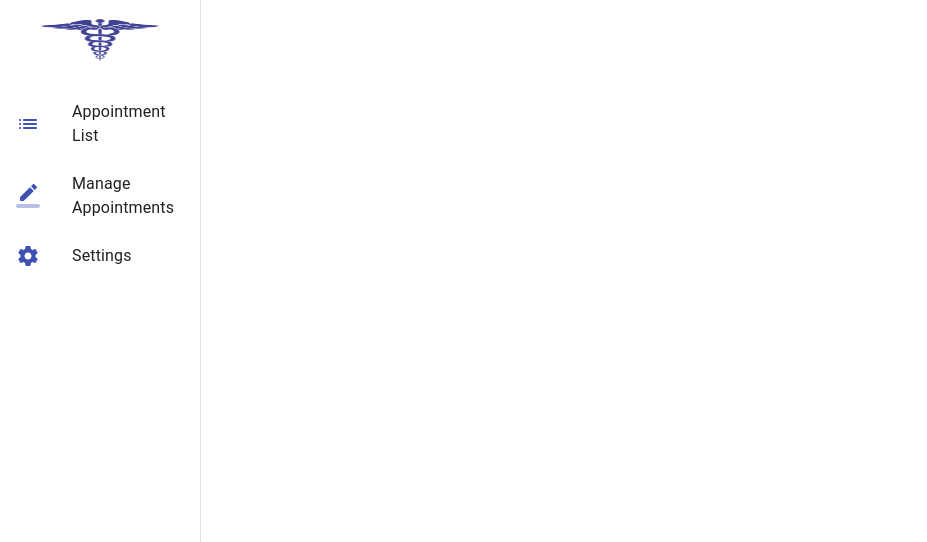
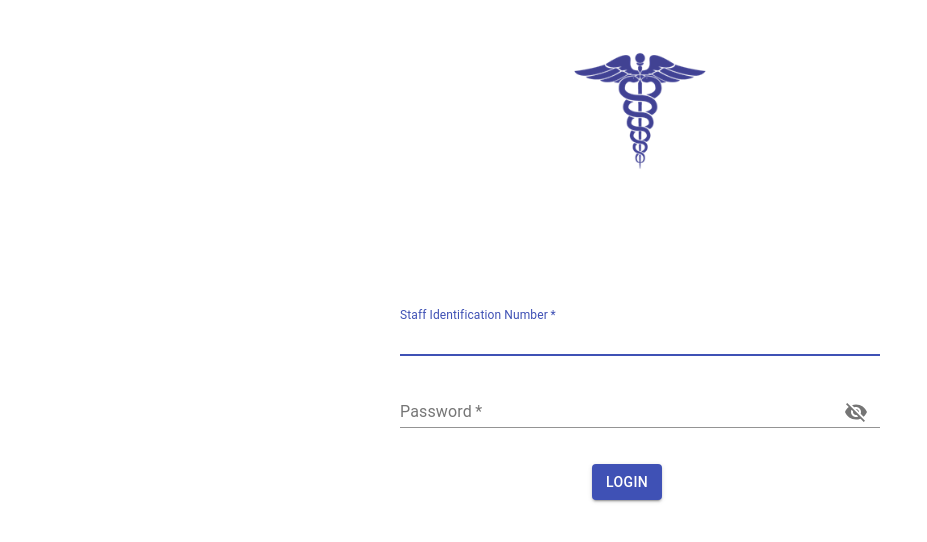
Before and after one commit to Sena543/doctors-proj, a React (Create React App) app: page /login in a window 1280 px wide. Shown: the top 542 px of the page, without its empty margins (0-927 px from the left). Built offline with nearby package versions, Linux system fonts and the light colour scheme.

Commit message:
done with login page

```diff
--- a/src/App.js
+++ b/src/App.js
@@ -1,22 +1,23 @@
 // import logo from './logo.svg';
 import { createMuiTheme } from "@material-ui/core";
-import { Route, BrowserRouter as Router, Switch } from "react-router-dom";
+import { Route, BrowserRouter as Router, Switch, Redirect } from "react-router-dom";
 import "./App.css";
 import Layout from "./components/Layout";
 import Appointments from "./pages/Appointments";
+import Login from "./pages/Login";
 import ManageAppointments from "./pages/ManageAppointments";
 import Settings from "./pages/Settings";
 
-
-const theme = createMuiTheme({
-
-})
+const theme = createMuiTheme({});
 
 function App() {
+	const isLoggedIn = localStorage.getItem("auth_token") != null;
+	// const isLoggedIn = true;
 	return (
 		<div className="App">
 			<Router>
 				<Switch>
+					<Route path="/login">{isLoggedIn ? <Redirect to="/" /> : <Login />}</Route>
 					<Layout>
 						<Route exact path="/">
 							<Appointments />
@@ -24,8 +25,14 @@ function App() {
 						<Route path="/manage-appointments">
 							<ManageAppointments />
 						</Route>
+						{/* <Route path={["/", "/manage-appointments", "/settings"]} exact>
+							{isLoggedIn ? <Appointments /> : <Redirect to="/login" />}
+						</Route> */}
 						<Route path="/settings">
 							<Settings />
+						</Route>
+						<Route path="/">
+							<Redirect to={isLoggedIn ? "/" : "/login"} />
 						</Route>
 					</Layout>
 				</Switch>
--- a/src/pages/Login.js
+++ b/src/pages/Login.js
@@ -10,14 +10,15 @@ const useStyles = makeStyles({
 		alignItems: "center",
 	},
 	textField: {
-		width: "40%",
-		position: "relative",
-		left: "20em",
+		width: "30em",
+		// position: "relative",
+		// left: "20em",
 	},
 	button: {
-		width: "4em",
+		width: "5em",
 		position: "relative",
-		left: "20em",
+		left: "40%",
+		top: "2em",
 	},
 });
 
@@ -34,6 +35,7 @@ export default function Login() {
 		passowrdErrorMsgs: "",
 		showPassword: false,
 	});
+	document.title = "Login";
 
 	const handleLogin = (e) => {
 		e.preventDefault();
@@ -44,13 +46,16 @@ export default function Login() {
 				staffIDError: true,
 				staffIDErrorMsgs: "Staff ID is required",
 			});
+			return;
 		} else if (userDetails.passowrd === "") {
 			setInputSettings({
 				...inputSettings,
 				passowrdError: true,
 				passowrdErrorMsgs: "Password is required",
 			});
+			return;
 		}
+		console.log(userDetails);
 	};
 	return (
 		<div className={classes.root}>
@@ -63,17 +68,14 @@ export default function Login() {
 					flexDirection: "column",
 					width: "100%",
 					height: "20em",
-					backgroundColor: "beige",
-					justifyContent: "space-between",
+					// backgroundColor: "beige",
+					justifyContent: "center",
+					alignItems: "center",
 				}}>
 				<form
 					style={{
 						display: "flex",
 						flexDirection: "column",
-						width: "100%",
-						height: "10em",
-						backgroundColor: "beige",
-						justifyContent: "space-between",
 					}}
 					onSubmit={handleLogin}
 					noValidate>
@@ -135,6 +137,7 @@ export default function Login() {
 						className={classes.button}
 						type="submit"
 						fullWidth
+						disableFocusRipple
 						variant="contained"
 						color="primary">
 						Login
--- a/src/pages/Settings.js
+++ b/src/pages/Settings.js
@@ -1,11 +1,11 @@
 import React from "react";
-import Login from "./Login";
+// import Login from "./Login";
 
 export default function Settings() {
 	return (
 		<div>
 			<div>Change Appointment</div>
-			<Login />
+			{/* <Login /> */}
 		</div>
 	);
 }
```
